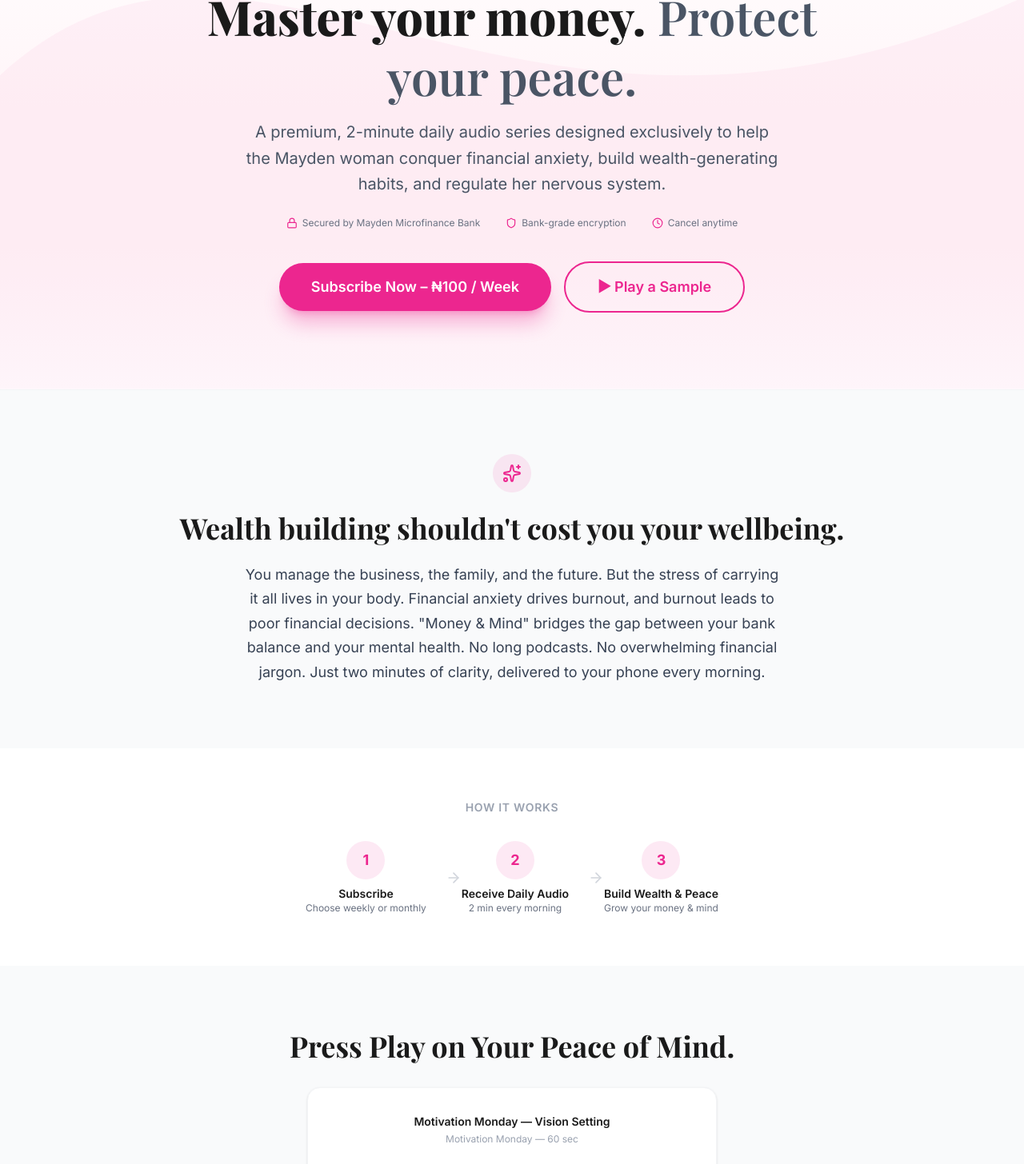
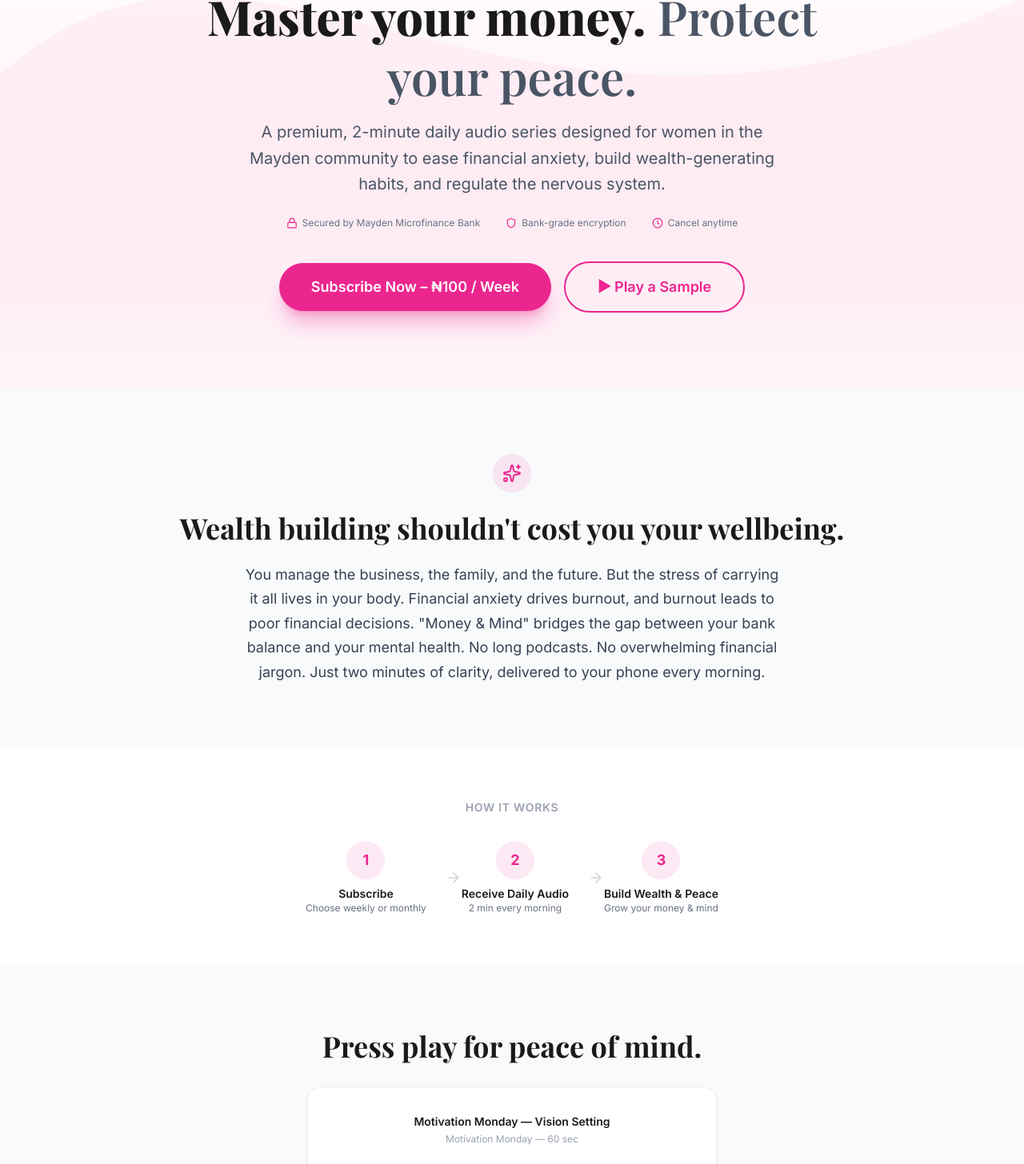
Before and after one commit to AlaffiaM/mayden-money-mind, a React (Vite) app in the folder client/: page / in a window 1280 px wide. Shown: the part 396-1852 px from the top of the page at 80% size. Built offline with nearby package versions, Linux system fonts and the light colour scheme; no server answers.

Commit message:
Update copy.js

```diff
--- a/client/src/constants/copy.js
+++ b/client/src/constants/copy.js
@@ -3,7 +3,7 @@ export const LANDING = {
     headlineBold: "Master your money.",
     headlineLight: "Protect your peace.",
     subheadline:
-      "A premium, 2-minute daily audio series designed exclusively to help the Mayden woman conquer financial anxiety, build wealth-generating habits, and regulate her nervous system.",
+      "A premium, 2-minute daily audio series designed for women in the Mayden community to ease financial anxiety, build wealth-generating habits, and regulate the nervous system.",
     ctaPlay: "▶ Play a Sample",
     trust: [
       { icon: "Lock", text: "Secured by Mayden Microfinance Bank" },
@@ -24,7 +24,7 @@ export const LANDING = {
     body: `You manage the business, the family, and the future. But the stress of carrying it all lives in your body. Financial anxiety drives burnout, and burnout leads to poor financial decisions. "Money & Mind" bridges the gap between your bank balance and your mental health. No long podcasts. No overwhelming financial jargon. Just two minutes of clarity, delivered to your phone every morning.`,
   },
   audio: {
-    headline: "Press Play on Your Peace of Mind.",
+    headline: "Press play for peace of mind.",
     title: "Motivation Monday — Vision Setting",
     subtitle: "Motivation Monday — 60 sec",
     caption: "Listen to a sample episode: 'Motivation Monday — Vision Setting'",
@@ -66,12 +66,12 @@ export const LANDING = {
   },
   pricing: {
     headline: "Invest in Your Mind for Less Than the Cost of a Data Bundle.",
-    note: "Auto-deducted seamlessly from your Mayden account. Cancel anytime.",
+    note: "Your subscription is deducted automatically from your Mayden account. Cancel anytime.",
     cta: "Activate My Subscription",
     trust: "Secure, one-click billing integrated directly with Mayden Microfinance Bank.",
     included: [
       "Daily 2-minute audio delivered every morning",
-      "Somatic exercises & breathing techniques",
+      "Somatic exercises and breathing techniques",
       "Real stories from real women",
       "Cancel anytime, no hidden fees",
     ],
@@ -81,7 +81,7 @@ export const LANDING = {
     items: [
       {
         question: "How does the auto-deduction work?",
-        answer: "Your subscription is securely deducted from your Mayden account using one-click billing. No card details needed.",
+        answer: "Your subscription is securely deducted from your Mayden account using one-click billing. Card details are only required if you choose card payments.",
       },
       {
         question: "Can I switch from weekly to monthly?",
```
